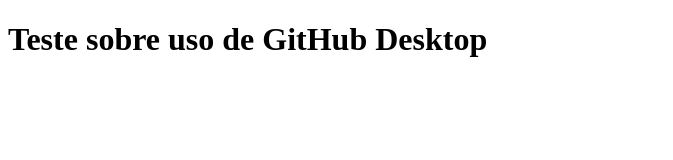
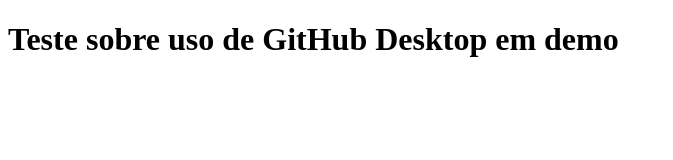
Before and after one commit to pvribas/teste_demo, a plain HTML site: page index.html in a window 1280 px wide. Shown: the whole page, without its empty margins (0-673 px from the left). Drawn offline with Linux system fonts and the light colour scheme.

Commit message:
alterato texto do titulo do header

```diff
--- a/index.html
+++ b/index.html
@@ -7,7 +7,7 @@
 </head>
 <body>
     <header>
-        <h1>Teste sobre uso de GitHub Desktop</h1>
+        <h1>Teste sobre uso de GitHub Desktop em demo</h1>
     </header>
 
 </body>
```
